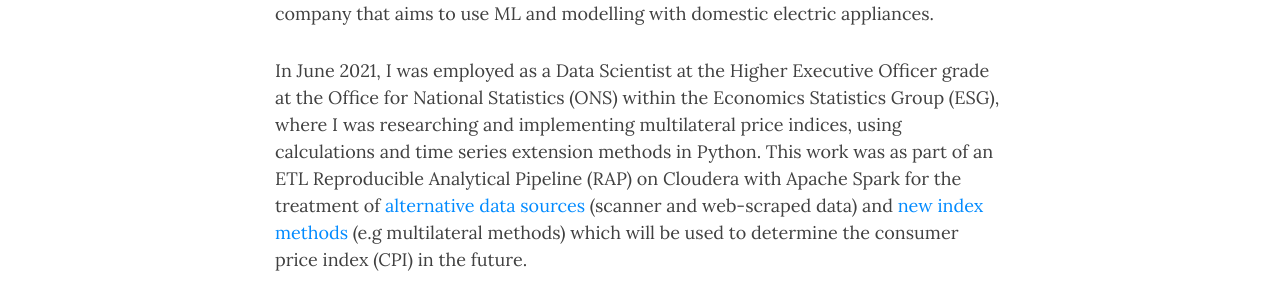
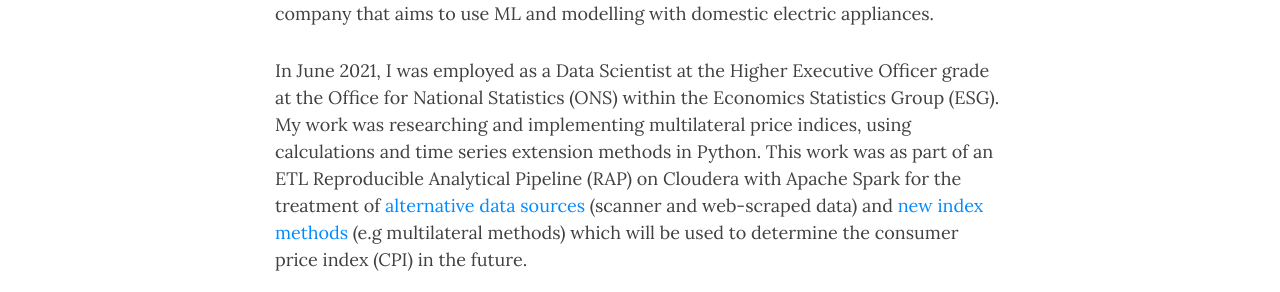
Before and after one commit to drrobotk/drrobotk.github.io, a Jekyll site: the page built from aboutme.md, in a window 1280 px wide and 900 px high, scrolled down 832 px. Shown: the part 201-493 px from the top of the window. Built offline with Jekyll 4.4.1, drawn with Linux system fonts in a browser that asks for light colours; nearby versions of some CDN libraries; comment, search, counter and statistics services are not loaded.

Commit message:
Update blog.

```diff
--- a/aboutme.md
+++ b/aboutme.md
@@ -14,7 +14,7 @@
 
 I am also familiar with data science and machine learning R and Python libraries (e.g Scikit-learn, Keras, Tensorflow) as well as data visualization tools such as Tableau. As a freelance data scientist, I analysed instantaneous power consumption data of a large number of households with ML to identify various devices (e.g the TV or kettle) and classify when they are turned on and the occurrences/duration of their usage, to identify routines and detection of anomalies. This data was provided by a particular company that aims to use ML and modelling with domestic electric appliances.
 
-In June 2021, I was employed as a Data Scientist at the Higher Executive Officer grade at the Office for National Statistics (ONS) within the Economics Statistics Group (ESG), where I was researching and implementing multilateral price indices, using calculations and time series extension methods in Python. This work was as part of an ETL Reproducible Analytical Pipeline (RAP) on Cloudera with Apache Spark for the treatment of [alternative data sources](https://www.ons.gov.uk/economy/inflationandpriceindices/articles/introducingalternativedataintoconsumerpricestatisticsaggregationandweights/2021-11-09) (scanner and web-scraped data) and [new index methods](https://www.ons.gov.uk/economy/inflationandpriceindices/articles/newindexnumbermethodsinconsumerpricestatistics/2020-09-01) (e.g multilateral methods) which will be used to determine the consumer price index (CPI) in the future.
+In June 2021, I was employed as a Data Scientist at the Higher Executive Officer grade at the Office for National Statistics (ONS) within the Economics Statistics Group (ESG). My work was researching and implementing multilateral price indices, using calculations and time series extension methods in Python. This work was as part of an ETL Reproducible Analytical Pipeline (RAP) on Cloudera with Apache Spark for the treatment of [alternative data sources](https://www.ons.gov.uk/economy/inflationandpriceindices/articles/introducingalternativedataintoconsumerpricestatisticsaggregationandweights/2021-11-09) (scanner and web-scraped data) and [new index methods](https://www.ons.gov.uk/economy/inflationandpriceindices/articles/newindexnumbermethodsinconsumerpricestatistics/2020-09-01) (e.g multilateral methods) which will be used to determine the consumer price index (CPI) in the future.
 
 While working on building a data pipeline for the CPI, I made very significant contributions both to methodology and computational efficiency, e.g I led an investigation into particular model-based multilateral index methods known as the Time Product Dummy (TPD), Time Dummy Hedonic (TDH) using an application of weighted least squares regression. I developed an efficient application of these methods and more for the integration of alternative data sources.
 
```
